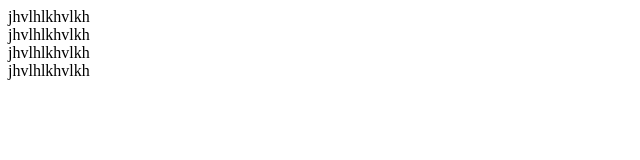
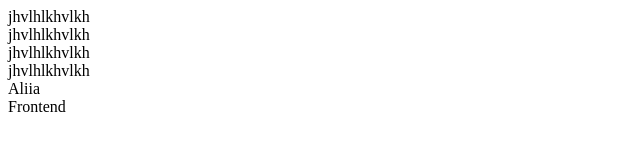
Before and after one commit to aliyusha2022/lesson-git, a plain HTML site: page index.html in a window 1280 px wide. Shown: the full height of the page, 0-640 px from the left. Drawn offline with Linux system fonts and the light colour scheme.

```diff
--- a/index.html
+++ b/index.html
@@ -14,6 +14,8 @@
         <div>jhvlhlkhvlkh</div>
         <div>jhvlhlkhvlkh</div>
     </footer>
+    <div>Aliia</div>
+    <div>Frontend</div>
     <script src="./script.js"></script>
 </body>
 </html>
```
Also changed, not shown: 1 other file.
